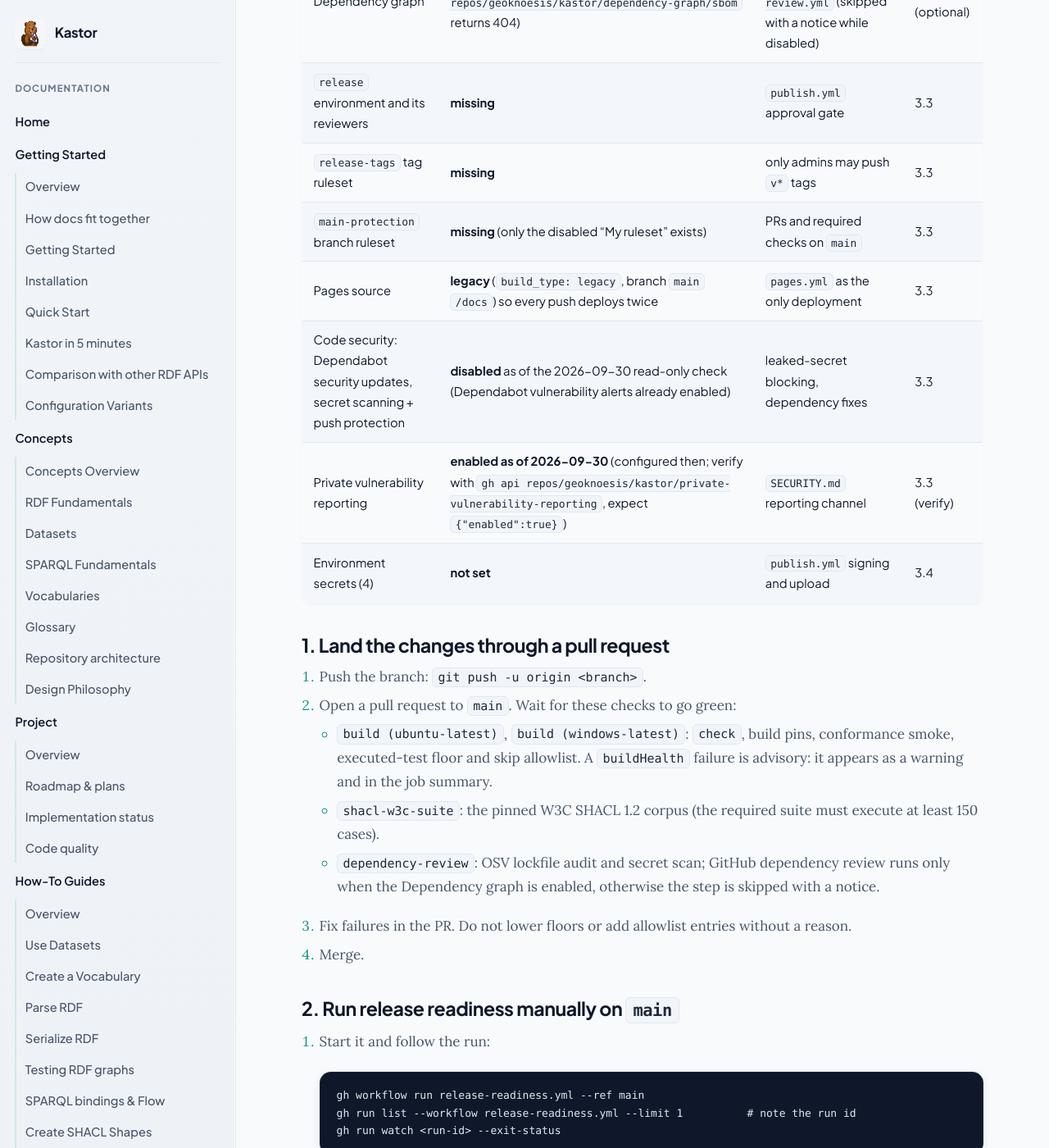
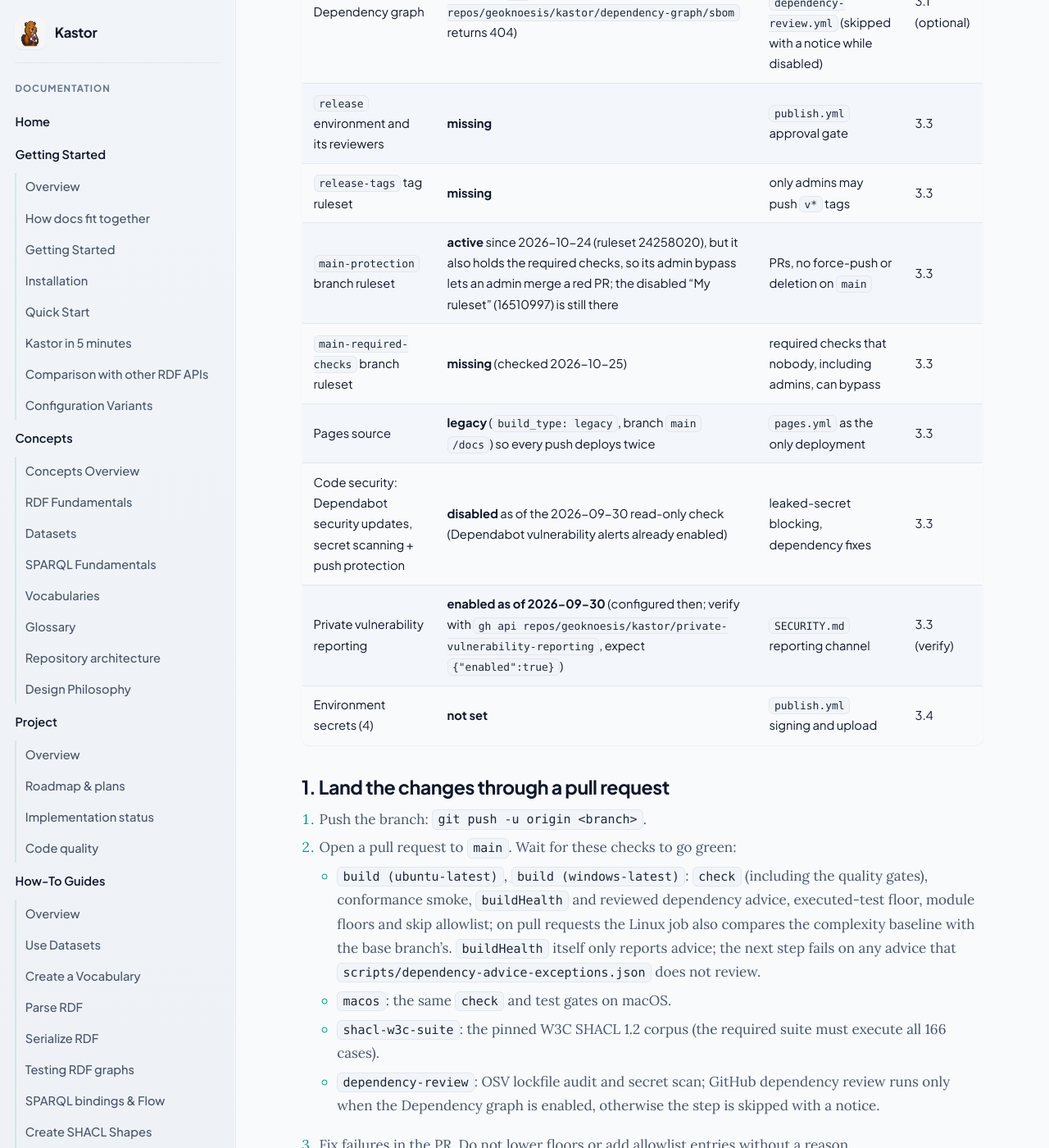
Before and after one commit to geoknoesis/kastor, a Jekyll site: the page built from docs/reference/release-checklist.md, in a window 1280 px wide and 1400 px high, scrolled down 694 px. Shown: the whole window at 82% size. Built offline with Jekyll 4.4.1, drawn with Linux system fonts in a browser that asks for light colours; our own code applies the rules of GitHub Pages for plain Markdown files; some of the changed text lies outside the part shown.

Commit message:
docs(release): split required checks into an unbypassable ruleset; align docs and CHANGELOG
- configure-github-release.sh: the required checks move to their own
  ruleset, main-required-checks, with no bypass actors and a strict
  policy; a bypass actor bypasses every rule of its ruleset, so keeping
  them in main-protection let an admin merge a red PR. main-protection's
  admin bypass is now pull_request mode. --require-macos opts the macos
  job in. Nothing is applied without --apply.
- native-lifecycle: the soak run gets 20 minutes per test.
- CHANGELOG: every round-eleven entry is tagged with its Keep a Changelog
  kind, the layout is explained, the rdf-rdf4j and rdf-cli dependency
  declarations are recorded, and a round-twelve build section is added.
- CONTRIBUTING, release checklist and release contract describe the
  timeouts, the baseline comparison, the stricter gates, macOS on PRs
  and the split rulesets (and no longer call buildHealth's gate advisory
  or the SHACL floor 150).

Co-Authored-By: Claude Opus 5.5 <noreply@anthropic.com>

````diff
--- a/docs/reference/release-checklist.md
+++ b/docs/reference/release-checklist.md
@@ -13,7 +13,8 @@ The workflows and scripts are committed, but the GitHub settings they depend on
 | Dependency graph | **disabled** (`GET repos/geoknoesis/kastor/dependency-graph/sbom` returns 404) | GitHub dependency review in `dependency-review.yml` (skipped with a notice while disabled) | 3.1 (optional) |
 | `release` environment and its reviewers | **missing** | `publish.yml` approval gate | 3.3 |
 | `release-tags` tag ruleset | **missing** | only admins may push `v*` tags | 3.3 |
-| `main-protection` branch ruleset | **missing** (only the disabled "My ruleset" exists) | PRs and required checks on `main` | 3.3 |
+| `main-protection` branch ruleset | **active** since 2026-10-24 (ruleset 24258020), but it also holds the required checks, so its admin bypass lets an admin merge a red PR; the disabled "My ruleset" (16510997) is still there | PRs, no force-push or deletion on `main` | 3.3 |
+| `main-required-checks` branch ruleset | **missing** (checked 2026-10-25) | required checks that nobody, including admins, can bypass | 3.3 |
 | Pages source | **legacy** (`build_type: legacy`, branch `main` `/docs`) so every push deploys twice | `pages.yml` as the only deployment | 3.3 |
 | Code security: Dependabot security updates, secret scanning + push protection | **disabled** as of the 2026-09-30 read-only check (Dependabot vulnerability alerts already enabled) | leaked-secret blocking, dependency fixes | 3.3 |
 | Private vulnerability reporting | **enabled as of 2026-09-30** (configured then; verify with `gh api repos/geoknoesis/kastor/private-vulnerability-reporting`, expect `{"enabled":true}`) | `SECURITY.md` reporting channel | 3.3 (verify) |
@@ -23,8 +24,9 @@ The workflows and scripts are committed, but the GitHub settings they depend on
 
 1. Push the branch: `git push -u origin <branch>`.
 2. Open a pull request to `main`. Wait for these checks to go green:
-   - `build (ubuntu-latest)`, `build (windows-latest)`: `check`, build pins, conformance smoke, executed-test floor and skip allowlist. A `buildHealth` failure is advisory: it appears as a warning and in the job summary.
-   - `shacl-w3c-suite`: the pinned W3C SHACL 1.2 corpus (the required suite must execute at least 150 cases).
+   - `build (ubuntu-latest)`, `build (windows-latest)`: `check` (including the quality gates), conformance smoke, `buildHealth` and reviewed dependency advice, executed-test floor, module floors and skip allowlist; on pull requests the Linux job also compares the complexity baseline with the base branch's. `buildHealth` itself only reports advice; the next step fails on any advice that `scripts/dependency-advice-exceptions.json` does not review.
+   - `macos`: the same `check` and test gates on macOS.
+   - `shacl-w3c-suite`: the pinned W3C SHACL 1.2 corpus (the required suite must execute all 166 cases).
    - `dependency-review`: OSV lockfile audit and secret scan; GitHub dependency review runs only when the Dependency graph is enabled, otherwise the step is skipped with a notice.
 3. Fix failures in the PR. Do not lower floors or add allowlist entries without a reason.
 4. Merge.
@@ -61,12 +63,12 @@ Run these in this order.
    ```
 
    Check that the plan shows:
-   - required checks `build (ubuntu-latest)`, `build (windows-latest)`, `shacl-w3c-suite`, plus `dependency-review` only if the graph is enabled;
-   - `bypass: repository admins (RepositoryRole 5, always)`. Without this bypass, maintainers could no longer push directly to `main`. Pass `--no-admin-bypass` only once every change goes through PRs;
+   - required checks `build (ubuntu-latest)`, `build (windows-latest)`, `shacl-w3c-suite`, plus `macos` with `--require-macos` and `dependency-review` only if the graph is enabled, in the ruleset `main-required-checks`, which has no bypass actors;
+   - `bypass: repository admins (RepositoryRole 5, pull_request mode)` on `main-protection`: an admin may merge their own PR without an approval, but never pushes to `main` directly and never merges past a red or pending required check. Pass `--no-admin-bypass` to require approvals from admins too;
    - `Pages build type: legacy -> workflow`;
    - the *Code security* block with the current state of each setting (settings already enabled are skipped).
 
-   Flags: `--require-dependency-review` forces the check to be required, and `--no-dependency-review` never requires it. `--approvals N` requires N approving reviews (default 0).
+   Flags: `--require-dependency-review` forces the check to be required, and `--no-dependency-review` never requires it. `--require-macos` requires the `macos` job (it runs on every PR since round twelve). `--approvals N` requires N approving reviews (default 0).
 3. **Apply:**
 
    ```bash
@@ -76,7 +78,8 @@ Run these in this order.
    It creates or updates:
    - the `release` environment with required reviewers and deployments only from `v*` tags;
    - the `release-tags` tag ruleset: only admins may create, update or delete `v*` tags;
-   - the `main-protection` branch ruleset: pull requests, no force-push or deletion, the required checks above, admin bypass;
+   - the `main-protection` branch ruleset: pull requests, no force-push or deletion, admin bypass of the PR rule in `pull_request` mode;
+   - the `main-required-checks` branch ruleset: the strict required checks above, with no bypass actors;
    - GitHub Pages built by GitHub Actions (`pages.yml`) instead of the legacy branch build;
    - code security: Dependabot vulnerability alerts (`PUT vulnerability-alerts`), Dependabot security updates (`PUT automated-security-fixes`), secret scanning with push protection (`PATCH` `security_and_analysis`), and private vulnerability reporting (`PUT private-vulnerability-reporting`). Pass `--no-security-features` to leave these untouched. Private repositories must enable the Dependency graph first (step 1).
 4. **Secrets.** Set the four environment secrets. The script prints these commands; values are entered interactively, never as arguments:
@@ -91,7 +94,7 @@ Run these in this order.
 
 5. **Verify:**
    - `gh api repos/geoknoesis/kastor/environments/release`;
-   - `gh api repos/geoknoesis/kastor/rulesets`: `main-protection` and `release-tags` are `active`;
+   - `gh api repos/geoknoesis/kastor/rulesets`: `main-protection`, `main-required-checks` and `release-tags` are `active`, and `gh api repos/geoknoesis/kastor/rulesets/<main-required-checks id> --jq .bypass_actors` prints `[]`;
    - `gh api repos/geoknoesis/kastor/pages --jq .build_type` must print `workflow`;
    - `gh api repos/geoknoesis/kastor --jq .security_and_analysis` shows `secret_scanning` and `secret_scanning_push_protection` `enabled`, and `gh api repos/geoknoesis/kastor/private-vulnerability-reporting` prints `{"enabled":true}`.
 
````
Also changed, not shown: CONTRIBUTING.md (+16 -4 lines), docs/reference/release-contract.md (+1 -1 lines), .github/workflows/native-lifecycle.yml, CHANGELOG.md, 1 other file.
